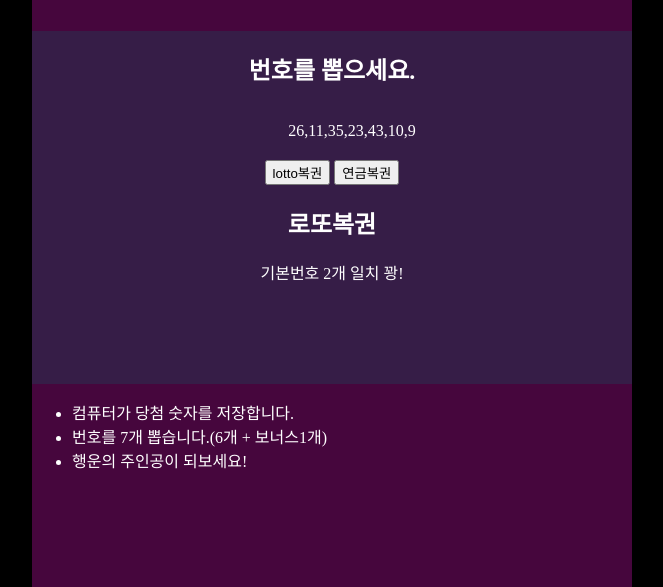
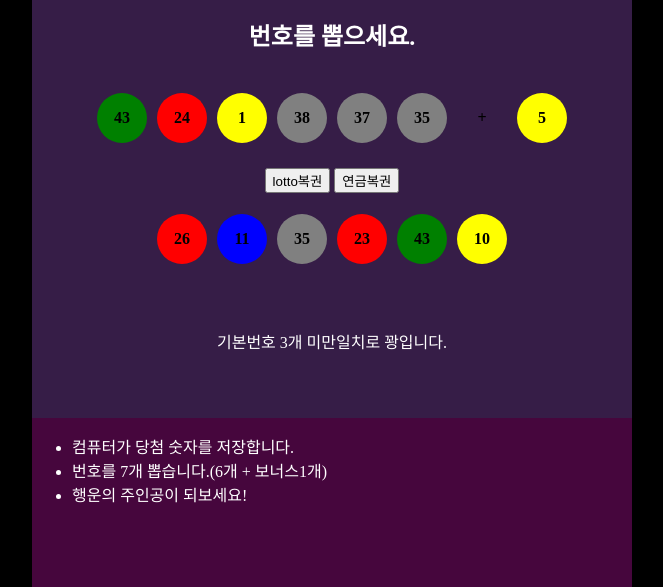
Before and after one commit to kang2x2/WebGameFolder, a plain HTML site: page 로또추첨기/로또추첨기.html in a window 1280 px wide. Both pictures are taken after a click on the button "lotto복권". Shown: the part 213-800 px from the top of the page, without its empty margins (308-971 px from the left). Drawn offline with Linux system fonts and the light colour scheme.

Commit message:
2020-08-26 로또추첨기 일반복권 당첨번호 비교 수정 필요(비교 코드 에러)

```diff
--- a/로또추첨기/로또추첨기.css
+++ b/로또추첨기/로또추첨기.css
@@ -16,6 +16,10 @@ body {
     transform: translate(-50%, -50%);
     display: grid;
     align-items: space-between;
+}
+
+.hide {
+    display: none;
 }
 /* //SETTING */
 
@@ -43,17 +47,57 @@ body {
     color: #FFF;
 }
 
-#num {
+/* 플레이어 박스 */
+#pNum {
     margin-bottom: 20px;
     display: flex;
+    padding: 0;
 }
-/* #num li {
-    border: 1px solid black;
+#pNum li {
+    list-style: none;
+    color: #000;
+    font-weight: bold;
+    text-align: center;
+    line-height: 50px;
     border-radius: 100px;
-} */
+    width: 50px;
+    height: 50px;
+    margin: 5px;
+}
 
+/* 컴퓨터 박스 */
+#cNum {
+    margin-bottom: 20px;
+    display: flex;
+    padding: 0;
+}
+#cNum li {
+    list-style: none;
+    color: #000;
+    font-weight: bold;
+    text-align: center;
+    line-height: 50px;
+    border-radius: 100px;
+    width: 50px;
+    height: 50px;
+    margin: 5px;
+}
+
+/* 색상 */
+.yellow {
+    background: yellow;
+}
+.blue {
+    background: blue;
+}
 .red {
-    color: red;
+    background: red;
+}
+.gray {
+    background: gray;
+}
+.green {
+    background: green;
 }
 
 /* //SECTION2 */
--- a/로또추첨기/로또추첨기.html
+++ b/로또추첨기/로또추첨기.html
@@ -22,19 +22,30 @@
                 <!-- 안내레이아웃 -->
                 <h2 class="nav"> 번호를 뽑으세요.</h2>
                 <!-- 게임판 -->
-                <ul id="num">
-                    <li class="n1"></li>
-                    <li class="n2"></li>
-                    <li class="n3"></li>
-                    <li class="n4"></li>
-                    <li class="n5"></li>
-                    <li class="n6"></li>
-                    <li class="n7"></li>
+                <ul id="pNum">
+                    <li id="pN1"></li>
+                    <li id="pN2"></li>
+                    <li id="pN3"></li>
+                    <li id="pN4"></li>
+                    <li id="pN5"></li>
+                    <li id="pN6"></li>
+                    <li id="plus"></li>
+                    <li id="pBonus"></li>
                 </ul>
+
                 <div class="btn-box">
                     <button id="btn1">lotto복권</button>
                     <button id="btn2">연금복권</button>
                 </div>
+
+                <ul id="cNum">
+                    <li id="cN1"></li>
+                    <li id="cN2"></li>
+                    <li id="cN3"></li>
+                    <li id="cN4"></li>
+                    <li id="cN5"></li>
+                    <li id="cN6"></li>
+                </ul>
 
                 <h2 class="title"></h2>
                 <div class="text-box">
--- a/로또추첨기/로또추첨기.js
+++ b/로또추첨기/로또추첨기.js
@@ -1,191 +1,241 @@
-let num = document.getElementById('num');
-let title = document.querySelector('.title');
+// 로또 번호
+let playerN1 = document.getElementById('pN1');
+let playerN2 = document.getElementById('pN2');
+let playerN3 = document.getElementById('pN3');
+let playerN4 = document.getElementById('pN4');
+let playerN5 = document.getElementById('pN5');
+let playerN6 = document.getElementById('pN6');
+let plusIcon = document.getElementById('plus');
+let playerBonus = document.getElementById('pBonus');
 
-// let n1 = document.getElementsByClassName('n1');
-// let n2 = document.getElementsByClassName('n2');
-// let n3 = document.getElementsByClassName('n3');
-// let n4 = document.getElementsByClassName('n4');
-// let n5 = document.getElementsByClassName('n5');
-// let n6 = document.getElementsByClassName('n6');
-// let n7 = document.getElementsByClassName('n7');
+let comN1 = document.getElementById('cN1');
+let comN2 = document.getElementById('cN2');
+let comN3 = document.getElementById('cN3');
+let comN4 = document.getElementById('cN4');
+let comN5 = document.getElementById('cN5');
+let comN6 = document.getElementById('cN6');
 
 
+// 버튼
 let btn1 = document.getElementById('btn1');
-let btn2 = document.getElementById('btn2');
-let textBox = document.querySelector('.text-box');
 
-let winCount = 0;
-/////////////lotto
-// 플레이어 변수
-let count = 0;
-let overlap = true;
-let pNum = Array(7);
+//
+let text = document.querySelector('.text-box');
 
-// 컴퓨터 변수
-let comCount = 0;
-let comOverlap = true;
-let comNum = Array(7);
+// js장치들
+let overlap = false;
+let bonusOverlap = false;
+let comOverlap = false;
 
-/////////////연금
-// 플레이어 변수
-let count2 = 0;
-let overlap2 = true;
-let pNum2 = Array(6);
+// js숫자들
+let pNumArray = Array(6);
+let cNumArray = Array(6);
+let bonusNum = 0;
 
-// 컴퓨터 변수
-let comCount2 = 0;
-let comOverlap2 = true;
-let comNum2 = Array(6);
+// 로또복권
+btn1.addEventListener('click', function(event) {
+    event.preventDefault();
+    // 번호를 다시 뽑을때 바뀌기 전 번호가 보이지 않도록
+    text.innerHTML = ' ';
+    hide(playerN1), hide(playerN2),
+    hide(playerN3), hide(playerN4), hide(playerN5),
+    hide(playerN6), hide(plusIcon), hide(playerBonus),
+    hide(comN1), hide(comN2), hide(comN3),
+    hide(comN4), hide(comN5), hide(comN6);
 
-
-///////////////////////// lotto복권
-btn1.addEventListener('click', function() {
-    event.preventDefault();
-    title.innerHTML = '로또복권';
-    textBox.innerHTML = '';
-// 컴퓨터 번호 뽑기
-while(comCount < 7) {
-    let comPick = Math.floor(Math.random() * 45 + 1);
-    for(let i = 0; i < comCount; ++i) {
-        if(comNum[i] === comPick) {
-            comOverlap = false;
+    // 중복 수 제외하며 6개 번호 뽑기.
+    for(let i = 0; i < 6; ++i) {
+        let playerPick = Math.floor(Math.random() * 45 + 1);
+        if(pNumArray.indexOf(playerPick) > -1) {
+            overlap = true;
+            i--;
         }
+        else if(!overlap) {
+            pNumArray[i] = playerPick;
         }
-    if(comOverlap) {
-        comNum[comCount] = comPick;
-        comCount = comCount + 1;
-    }
-
-    comOverlap = true;
-}
-
-// 플레이어 번호 뽑기
-while(count < 7) {
-    let pick = Math.floor(Math.random() * 45 + 1);
-    for(let i = 0; i < count; ++i) {
-        if(pNum[i] === pick) {
         overlap = false;
     }
 
+    //보너스 번호 뽑기
+    let escape = 0;
+    while(escape < 1) {
+        let bonusPick = Math.floor(Math.random() * 45 + 1);
+        // 보너스 번호가 이미 뽑은 6개의 번호 중 하나와 중복일 때
+        if(pNumArray.indexOf(bonusPick) > -1) {
+            bonusOverlap = true;
+            console.log(bonusPick, '중복!')
         }
-    if(overlap) {
-        pNum[count] = pick;
-        count = count + 1;
+        else if(!bonusOverlap) {
+            bonusNum = bonusPick;
+            escape++;
         }
-
-    overlap = true;
-    num.innerHTML = pNum;
+        bonusOverlap = false;
     }
 
 
 
-// 컴퓨터와 플레이어의 번호 비교
+
+
+    // html에 번호 삽입.
+    setTimeout(function() {
+        inHtml(playerN1, pNumArray[0]);
+        color(playerN1, pNumArray[0]);
+    }, 100);
+    setTimeout(function() {
+        inHtml(playerN2, pNumArray[1]);
+        color(playerN2, pNumArray[1]);
+    }, 300);
+    setTimeout(function() {
+        inHtml(playerN3, pNumArray[2]);
+        color(playerN3, pNumArray[2]);
+    }, 500);
+    setTimeout(function() {
+        inHtml(playerN4, pNumArray[3]);
+        color(playerN4, pNumArray[3]);
+    }, 700);
+    setTimeout(function() {
+        inHtml(playerN5, pNumArray[4]);
+        color(playerN5, pNumArray[4]);
+    }, 900);
+    setTimeout(function() {
+        inHtml(playerN6, pNumArray[5]);
+        color(playerN6, pNumArray[5]);
+    }, 1100);
+    setTimeout(function() {
+        plusIcon.innerHTML = '+';
+        plusIcon.classList.remove('hide');
+    }, 1300);
+    setTimeout(function() {
+        inHtml(playerBonus, bonusNum);
+        color(playerBonus, bonusNum);
+    }, 1300)
+
+///////////////////////////////////////////////////
+
+    // 컴퓨터 번호뽑기.
     for(let i = 0; i < 6; ++i) {
-    if(pNum.indexOf(comNum[i]) > -1) {
-        winCount++;
+        let comPick = Math.floor(Math.random() * 45 + 1);
+        if(cNumArray.indexOf(comPick) > -1) {
+            comOverlap = true;
+            i--;
         }
-    console.log(pNum.indexOf(comNum[i]));
+        if(!comOverlap) {
+            cNumArray[i] = comPick;
         }
-console.log('컴퓨터' + comNum);
-count = 0; // 플레이어가 다시 숫자를 뽑기 위함.
+        comOverlap = false;
+    }
 
-// 결과창
-if(winCount === 1) {
-    textBox.innerHTML = '기본번호 1개 일치 꽝!';
+    setTimeout(function() {
+        inHtml(comN1, cNumArray[0]);
+        color(comN1, cNumArray[0]);
+        inHtml(comN2, cNumArray[1]);
+        color(comN2, cNumArray[1]);
+        inHtml(comN3, cNumArray[2]);
+        color(comN3, cNumArray[2]);
+        inHtml(comN4, cNumArray[3]);
+        color(comN4, cNumArray[3]);
+        inHtml(comN5, cNumArray[4]);
+        color(comN5, cNumArray[4]);
+        inHtml(comN6, cNumArray[5]);
+        color(comN6, cNumArray[5]);
+    }, 1500)
+
+
+    // 정답 비교
+    let winCount = 0;
+    let bonusCount = 0;
+    for(let i = 0; i < 6; ++i) {
+        if(pNumArray[i] === cNumArray[i]) {
+            winCount = winCount + 1;
         }
-else if(winCount === 2) {
-    textBox.innerHTML = '기본번호 2개 일치 꽝!';
+        if(bonusNum === cNumArray[i]) {
+            bonusCount = bonusCount + 1;
         }
-else if(winCount === 3) {
-    textBox.innerHTML = '기본번호 3개 일치 5등!!';
     }
+    console.log(winCount, bonusCount);
+
+    // 결과
+    setTimeout(function(){
+        // 5등
+        if(winCount === 3) {
+            text.innerHTML = '기본번호 3개 번호 일치 5등!';
+        }
+        // 4등
         else if(winCount === 4) {
-    textBox.innerHTML = '기본번호 4개 일치 4등!!!';
+            text.innerHTML = '기본번호 4개 번호 일치 4등!!.';
         }
+        // 3등
         else if(winCount === 5) {
-    textBox.innerHTML = '기본번호 5개 일치 3등!!!!';
+            text.innerHTML = '기본번호 5개 번호 일치 3등!!!';
         }
+        // 2등
+        else if(winCount === 5 && bonusCount === 1){
+            text.innerHTML = '기본번호 5개와 보너스 번호 일치 2등!!!!'
+        }
+        // 1등
         else if(winCount === 6) {
-    textBox.innerHTML = '기본번호 6개 일치 1등!!!!!!';
+            text.innerHTML = '기본번호 6개 일치 1등!!!!!';
+        }
+        // 꽝
+        else {
+            text.innerHTML = '기본번호 3개 미만일치로 꽝입니다.';
+        }
+    }, 1500);
+    // 점수 초기화
+});
+
+
+
+
+
+// 함수들
+
+// 다시돌릴때 값이 남아있지 않도록 안보이게
+function hide(hn) {
+    hn.classList.add('hide');
+}
+
+// html에 번호 넣기
+function inHtml(hn, jn) {
+    hn.innerHTML = jn;
+    hn.classList.remove('hide');
+}
+
+// 공 색상 함수
+function color(hn, jn) {
+    if(jn <= 10) {
+        hn.classList.add('yellow');
+        hn.classList.remove('blue');
+        hn.classList.remove('red');
+        hn.classList.remove('gray');
+        hn.classList.remove('green');
+    }
+    else if(jn >= 11 && jn <=20) {
+        hn.classList.add('blue');
+        hn.classList.remove('yellow');
+        hn.classList.remove('red');
+        hn.classList.remove('gray');
+        hn.classList.remove('green');
+    }
+    else if(jn >= 21 && jn <= 30) {
+        hn.classList.add('red');
+        hn.classList.remove('yellow');
+        hn.classList.remove('blue');
+        hn.classList.remove('gray');
+        hn.classList.remove('green');
+    }
+    else if(jn >= 31 && jn <= 40) {
+        hn.classList.add('gray');
+        hn.classList.remove('yellow');
+        hn.classList.remove('blue');
+        hn.classList.remove('red');
+        hn.classList.remove('green');
     }
     else {
-    textBox.innerHTML = '기본번호 0개 일치 꽝!'
-}
-
-winCount = 0;
-})
-
-
-///////////////////////// 연금복권
-btn2.addEventListener('click', function(event) {
-    event.preventDefault();
-    title.innerHTML = '연금복권';
-    textBox.innerHTML = '';
-    // 컴퓨터 번호 뽑기.
-    while(comCount2 < 6) {
-        let comPick = Math.floor(Math.random() * 45 + 1);
-        for(let i = 0; i < comCount2; ++i) {
-            if(comNum2[i] === comPick) {
-                comOverlap2 = false;
+        hn.classList.add('green');
+        hn.classList.remove('yellow');
+        hn.classList.remove('blue');
+        hn.classList.remove('red');
+        hn.classList.remove('gray');
     }
 }
-        if(comOverlap2) {
-            comNum2[comCount2] = comPick;
-            comCount2 = comCount2 + 1;
-        }
-
-        comOverlap2 = true;
-    }
-
-    // 플레이어 번호 뽑기
-    while(count2 < 6) {
-        let pick = Math.floor(Math.random() * 45 + 1);
-        for(let i = 0; i < count2; ++i) {
-            if(pNum2[i] === pick) {
-                overlap2 = false;
-            }
-        }
-        if(overlap2) {
-            pNum2[count2] = pick;
-            count2 = count2 + 1;
-        }
-
-        overlap2 = true;
-        num.innerHTML = pNum2;
-    }
-
-    // 컴퓨터와 플레이어의 번호 비교
-    for(let i = 0; i < 6; ++i) {
-        if(pNum2[i] === comNum2[i]) {
-            winCount++;
-        }
-        console.log(pNum2, comNum2);
-    }
-    console.log('컴퓨터' + comNum2);
-    count2 = 0; // 플레이어가 다시 숫자를 뽑기 위함.
-
-    // 결과창
-    if(winCount === 1) {
-        textBox.innerHTML = '기본번호 1개 일치 꽝!';
-    }
-    else if(winCount === 2) {
-        textBox.innerHTML = '기본번호 2개 일치 꽝!';
-    }
-    else if(winCount === 3) {
-        textBox.innerHTML = '기본번호 3개 일치 5등!!';
-    }
-    else if(winCount === 4) {
-        textBox.innerHTML = '기본번호 4개 일치 4등!!!';
-    }
-    else if(winCount === 5) {
-        textBox.innerHTML = '기본번호 5개 일치 3등!!!!';
-    }
-    else if(winCount === 6) {
-        textBox.innerHTML = '기본번호 6개 일치 1등!!!!!!';
-    }
-    else {
-        textBox.innerHTML = '기본번호 0개 일치 꽝!'
-    }
-
-    winCount = 0;
-})
```
Lines whose indentation alone changed are shown as unchanged.
